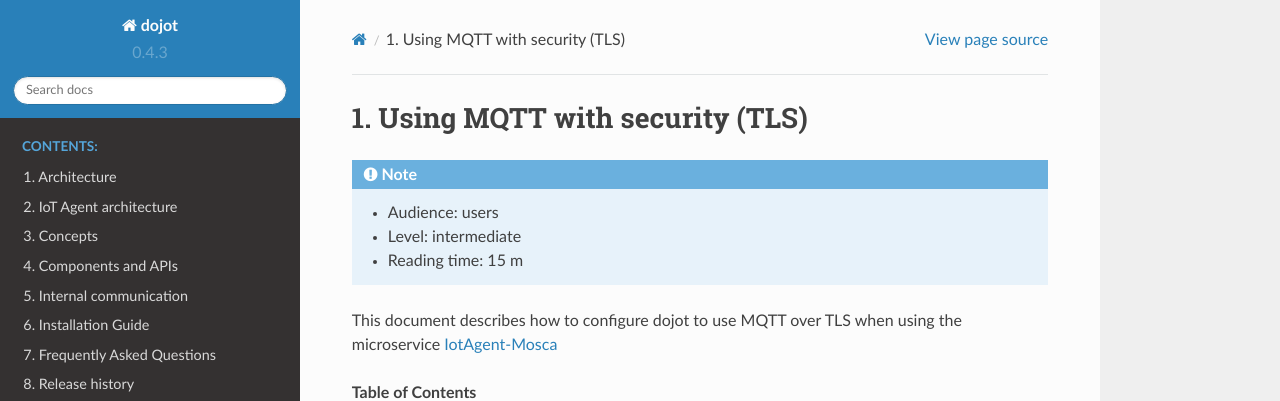
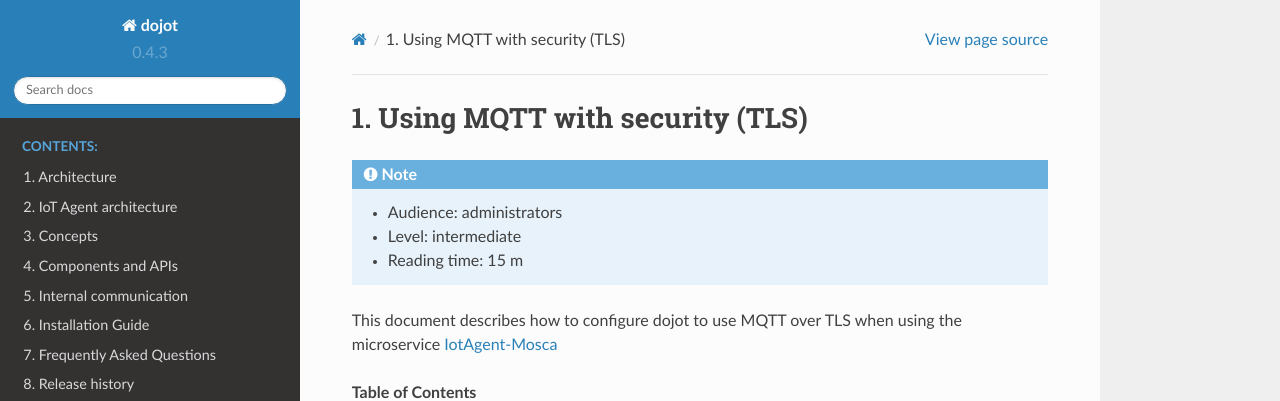
Before and after one commit to dojot/docs, a Sphinx documentation site: the page built from source/mosca-tls.rst, in a window 1280 px wide and 900 px high. Shown: the top 401 px of the window. Built offline with Sphinx 7.4.7 and the Read the Docs theme 2.0.0, drawn with Linux system fonts in a browser that asks for light colours.

Commit message:
change public

```diff
--- a/source/mosca-tls.rst
+++ b/source/mosca-tls.rst
@@ -2,7 +2,7 @@
 ==============================
 
 .. note::
-   - Audience: users
+   - Audience: administrators
    - Level: intermediate
    - Reading time: 15 m
 
```
Also changed, not shown: 1 other file.
